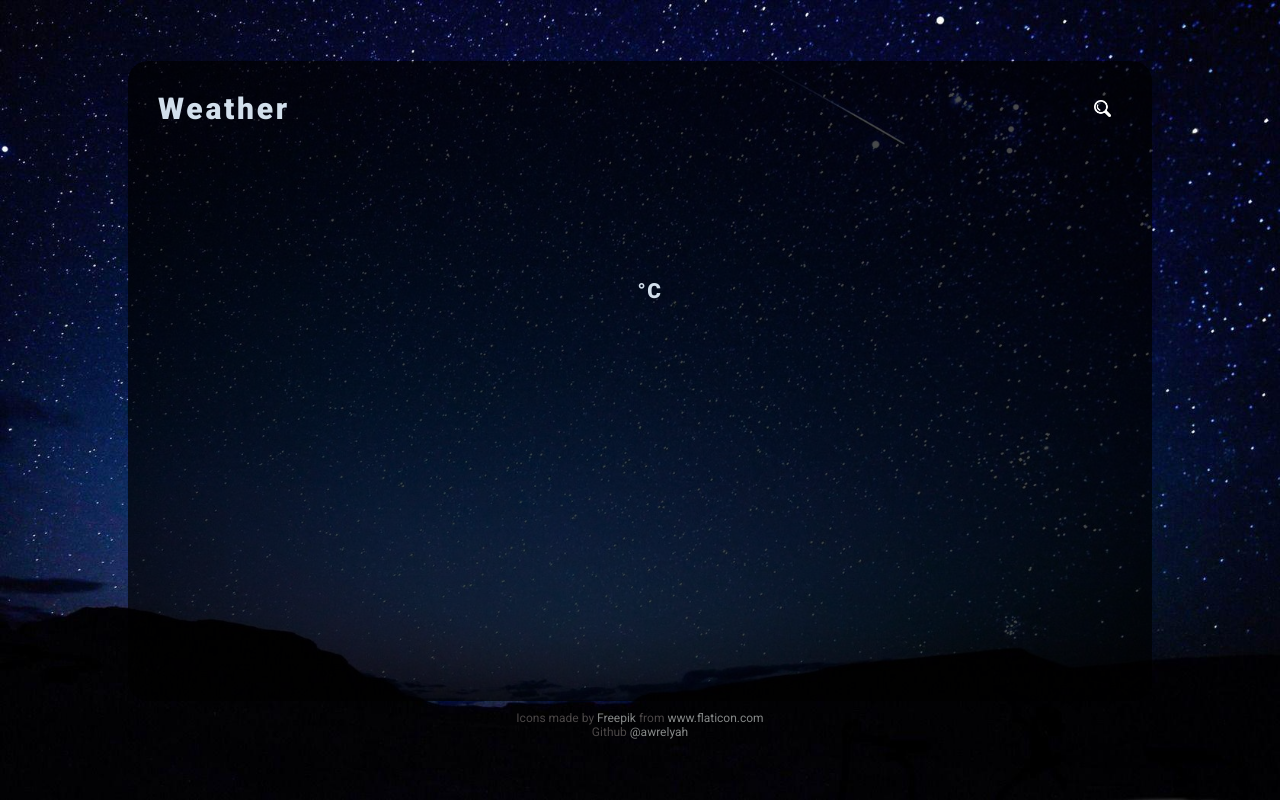
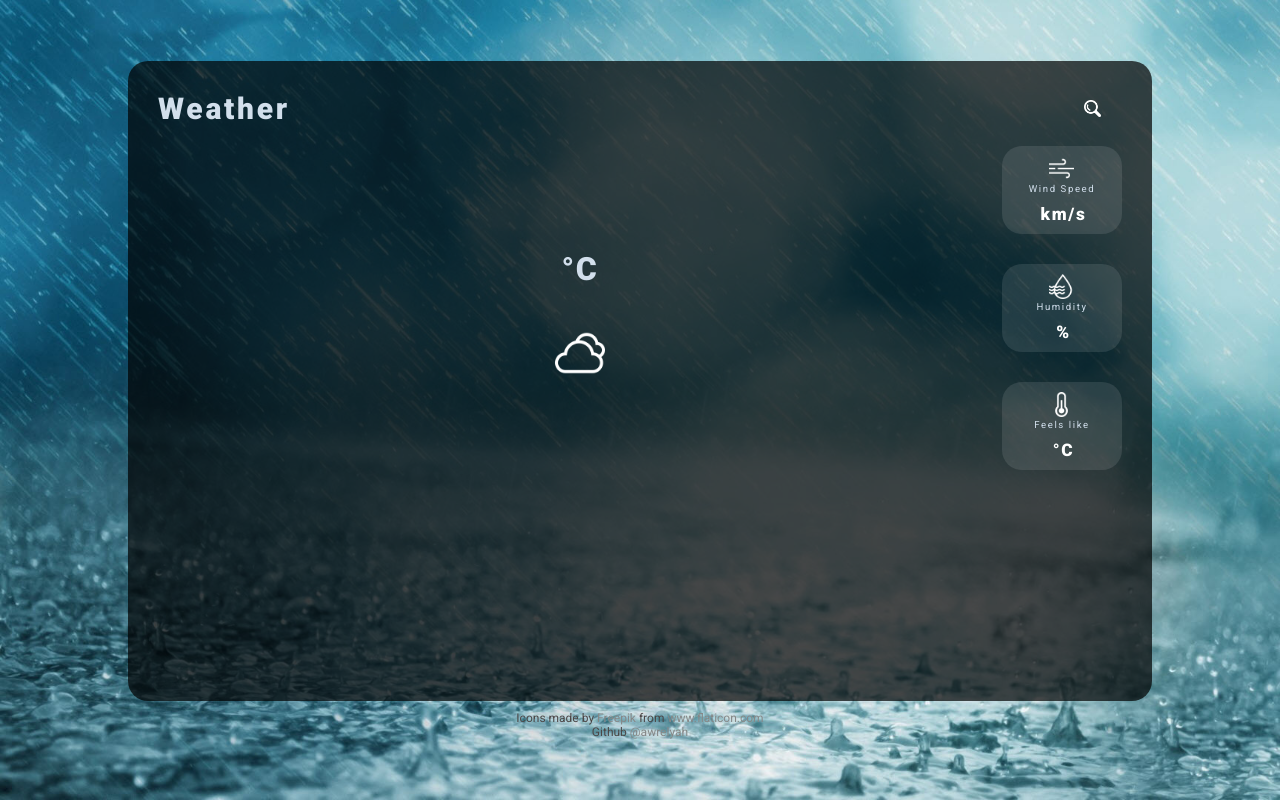
Before and after one commit to awrelyah/weather-app, a plain HTML site: page index.html in a window 1280 px wide. Drawn offline with Linux system fonts and the light colour scheme; no server answers; a web font is replaced by a local one.

Commit message:
additional weather details

```diff
--- a/index.html
+++ b/index.html
@@ -21,13 +21,34 @@
             </div>
 
             <div class="main-content">
+                <div class="top-main">
 
-                <div class="top-main">
-                    <div id="city-name"></div>
-                    <div id="temp-div"><span id="temp"></span>°C</div>
+                        <div id="city-name"></div>
+                        <div id="temp-div"><span id="temp"></span>°C</div>
+                        <div id="description"></div>
+                        <div class="icon"><img src="./icons/clouds.png" alt=""></div>
+
                 </div>
 
-                <div id="description"></div>
+
+                <div class="weather-details-container">
+                    <div class="weather-info">
+                        <div class="weather-info-title" ><img class="weather-icon"  src="./icons/wind.png" alt=""> Wind Speed </div>
+                        <div class="weather-details" ><span id="wind-info"></span> km/s</div>
+                    </div>
+
+                    <div class="weather-info">
+                        <div class="weather-info-title" ><img class="weather-icon" src="./icons/humidity.png" alt="">Humidity</div>
+                        <div class="weather-details"><span id="humidity-info"></span>%</div>
+                    </div>
+
+                    <div class="weather-info">
+                        <div class="weather-info-title" ><img class="weather-icon" src="./icons/thermometer.png" alt="">Feels like</div>
+                        <div class="weather-details"><span id="feelslike-info"></span>°C</div>
+                    </div>
+                </div>
+
+
             </div>
 
         </div>
--- a/main.js
+++ b/main.js
@@ -1,6 +1,9 @@
 const city = document.getElementById('city-name');
 const temp = document.getElementById('temp');
 const descr = document.getElementById('description');
+const windspeed = document.getElementById('wind-info');
+const humidity = document.getElementById('humidity-info');
+const feelslike = document.getElementById('feelslike-info');
 
 let weather = {};
 
@@ -15,6 +18,7 @@ function fetchData(){
         weather.timezone = data.name;
         weather.wind = data.wind.speed;
         weather.humidity = data.main.humidity;
+        weather.feelslike = data.main.feels_like;
         return weather
     })
     .then(obj => {
@@ -28,6 +32,10 @@ function addToDom(obj){
     city.textContent = obj.timezone;
     temp.textContent = Math.round(obj.temperature);
     descr.textContent = obj.description;
+    windspeed.textContent = Math.round((obj.wind) * 3.6);
+    humidity.textContent = obj.humidity;
+    feelslike.textContent = Math.round(obj.feelslike);
 }
 
+
 fetchData();
--- a/style.css
+++ b/style.css
@@ -1,7 +1,7 @@
 @import url('https://fonts.googleapis.com/css2?family=Epilogue:ital,wght@0,100;0,300;0,400;0,500;0,800;0,900;1,100;1,800&family=Prompt:wght@300;400;700&family=Roboto+Mono:wght@100;200;400&family=Roboto:wght@100;400;900&family=Spectral+SC:wght@200;300;400;700;800&family=Spectral:ital,wght@0,200;0,300;0,400;1,700&display=swap');
 
 body{
-    background-image: url('./img/clear-night.jpg');
+    background-image: url('./img/rainy-day.jpg');
     background-position: center;
     background-size: cover;
     background-repeat: no-repeat;
@@ -23,6 +23,7 @@ body{
     border-radius: 20px;
     height: 80vh;
     z-index: 99;
+    overflow: scroll;
 }
 
 .weather{
@@ -59,6 +60,7 @@ body{
     display: flex;
     align-items: center;
     position: relative;
+    margin-right:10px;
 }
  #search-input{
     border-radius: 20px;
@@ -76,26 +78,68 @@ body{
     font-size: 1.3rem;
     letter-spacing: 0.1rem;
     font-weight: 600;
-    height: 50%;
     display: flex;
-    flex-direction: column;
+    flex-direction: row;
+    overflow: scroll;
+    align-items: center;
     justify-content: center;
-    align-items: center;
 }
 
 .top-main{
     display: flex;
+    flex-direction: column;
+    align-items: center;
+    justify-content: center;
+    text-align: center;
     width: 100%;
-    justify-content: center;
     margin:20px;
+    gap:20px;
+    font-size: 2rem;
 }
-
-#temp{
-    margin-left: 20px;
+.icon img {
+    width: 50px;
 }
 
 #description{
     text-transform: capitalize;
+    font-size: small;
+}
+
+.weather-details-container{
+    display: flex;
+    flex-direction: column;
+    gap: 30px;
+    font-weight: 400;
+}
+
+.weather-info{
+    display: flex;
+    align-items: center;
+    flex-direction: column;
+    gap: 10px;
+    background-color:  rgba(255, 255, 255, 0.1);
+    font-size: smaller;
+    border-radius: 20px;
+    padding:10px;
+    width: 100px;
+}
+
+.weather-info-title{
+    display: flex;
+    flex-direction: column;
+    font-size: 0.6rem;
+    align-items: center;
+    gap: 2px;
+}
+
+.weather-details{
+    display: flex;
+    gap:3px;
+    font-weight: 600;
+    color:white;
+}
+.weather-icon{
+    width: 25px;
 }
 form:hover #search-input{
     width: 20vw;
```
Also changed, not shown: icons/002-magnifier-1.png (deleted), icons/bolt.png (added), icons/clouds.png (added), icons/hail.png (added), icons/humidity.png (added), icons/rain.png (added), icons/snowflake.png (added), icons/storm.png (added), icons/sun.png (added), icons/thermometer.png (added), icons/thunder.png (added), icons/wind.png (added).
